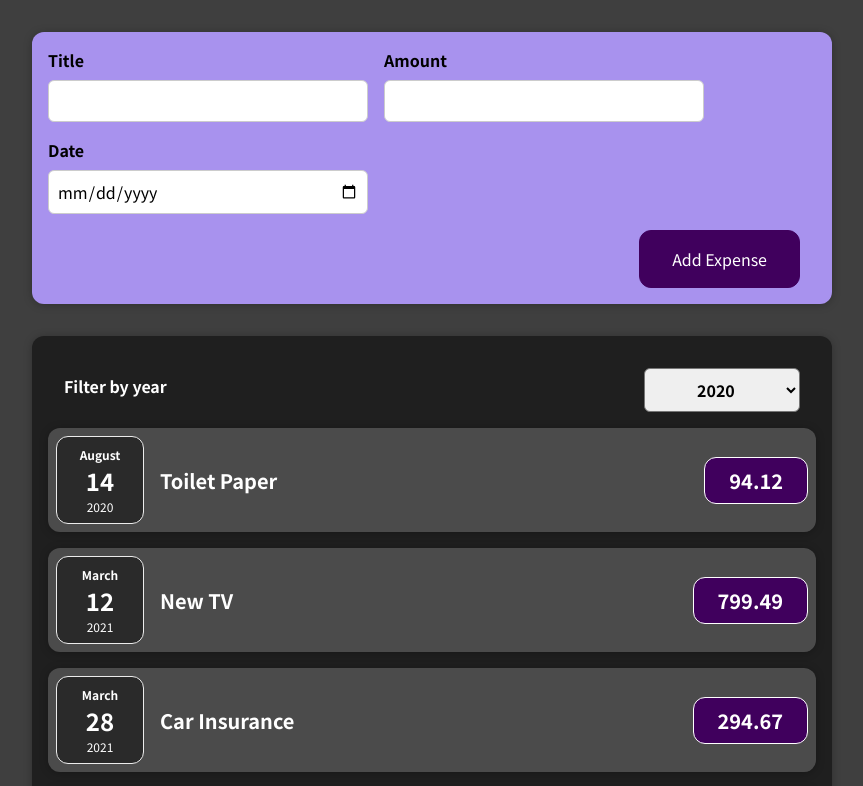
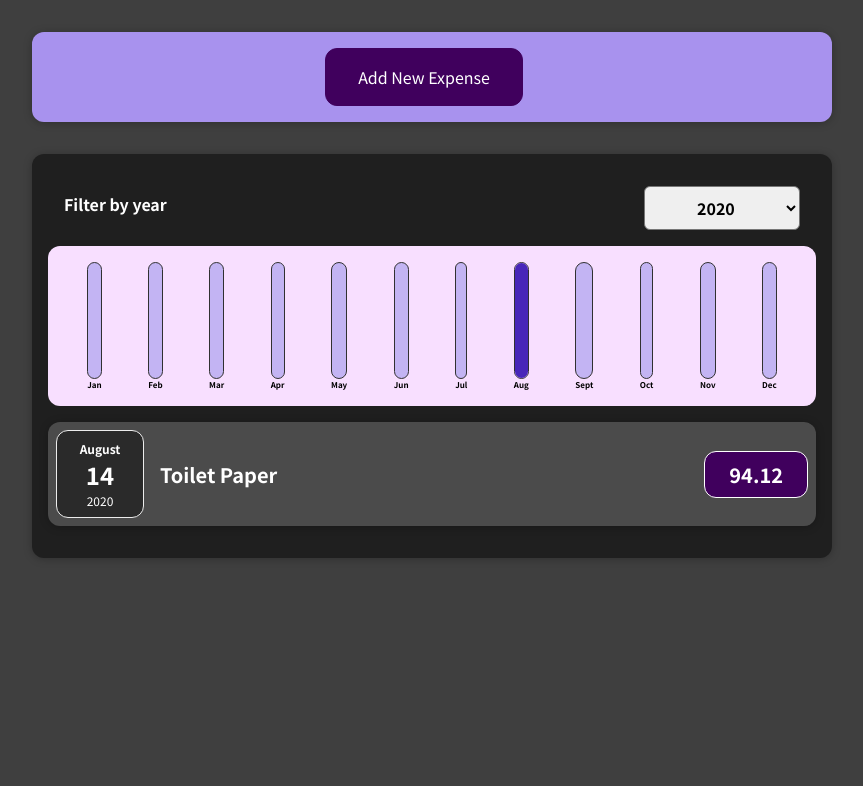
Before and after one commit to MrCooper42/react-expense-app, a React (Create React App) app: page / in a window 1280 px wide. Shown: the top 786 px of the page, without its empty margins (208-1071 px from the left). Built offline with nearby package versions, Linux system fonts and the light colour scheme.

Commit message:
Add chart and update expense form to hide with button

```diff
--- /dev/null
+++ b/src/components/Chart/Chart.css
@@ -0,0 +1,9 @@
+.chart {
+    padding: 1rem;
+    border-radius: 12px;
+    background-color: #f8dfff;
+    text-align: center;
+    display: flex;
+    justify-content: space-around;
+    height: 10rem;
+}
--- /dev/null
+++ b/src/components/Chart/Chart.js
@@ -0,0 +1,26 @@
+import "./Chart.css";
+import ChartBar from "./ChartBar";
+
+const Chart = (props) => {
+	const dataPointValues = props.dataPoints.map((dataPoint) => {
+		return dataPoint.value;
+	})
+	const totalMaximum = Math.max(...dataPointValues)
+
+	return (
+		<div className="chart">
+			{
+				props.dataPoints.map((dataPoint) => {
+					return <ChartBar
+						key={dataPoint.label}
+						value={+dataPoint.value}
+						maxValue={totalMaximum}
+						label={dataPoint.label}
+					/>;
+				})
+			}
+		</div>
+	);
+};
+
+export default Chart;
--- /dev/null
+++ b/src/components/Chart/ChartBar.css
@@ -0,0 +1,30 @@
+.chart-bar {
+    height: 100%;
+    display: flex;
+    flex-direction: column;
+    align-items: center;
+}
+
+.chart-bar__inner {
+    height: 100%;
+    width: 100%;
+    border: 1px solid #313131;
+    border-radius: 12px;
+    background-color: #c3b4f3;
+    overflow: hidden;
+    display: flex;
+    flex-direction: column;
+    justify-content: flex-end;
+}
+
+.chart-bar__fill {
+    background-color: #4826b9;
+    width: 100%;
+    transition: all 0.3s ease-out;
+}
+
+.chart-bar__label {
+    font-weight: bold;
+    font-size: 0.5rem;
+    text-align: center;
+}
--- /dev/null
+++ b/src/components/Chart/ChartBar.js
@@ -0,0 +1,26 @@
+import "./ChartBar.css";
+
+const ChartBar = (props) => {
+	let barFillHeight = "0%";
+
+	if (props.value > 0) {
+		barFillHeight = Math.round((props.value / props.maxValue) * 100) + "%";
+		console.log({barFillHeight, maxValue: props.maxValue});
+	}
+
+	return (
+		<div className="chart-bar">
+			<div className="chart-bar__inner">
+				<div
+					className="chart-bar__fill"
+					style={{
+						height: barFillHeight,
+					}}
+				/>
+			</div>
+			<div className="chart-bar__label">{props.label}</div>
+		</div>
+	);
+};
+
+export default ChartBar;
--- a/src/components/Expenses/ExpenseItem.js
+++ b/src/components/Expenses/ExpenseItem.js
@@ -4,6 +4,7 @@
 
 const ExpenseItem = (props) => {
 	return (
+		<li>
 			<Card className="expense-item">
 				<ExpenseDate date={props.date}/>
 				<div className="expense-item__description">
@@ -11,6 +12,7 @@
 					<div className="expense-item__price">{props.amount}</div>
 				</div>
 			</Card>
+		</li>
 	);
 };
 
--- a/src/components/Expenses/Expenses.js
+++ b/src/components/Expenses/Expenses.js
@@ -1,40 +1,27 @@
 import "./Expenses.css";
-import ExpenseItem from "./ExpenseItem";
 import Card from "../UI/Card";
 import ExpensesFilter from "./ExpensesFilter";
 import {useState} from "react";
+import ExpensesList from "./ExpensesList";
+import ExpensesChart from "./ExpensesChart";
 
 const Expenses = (props) => {
 	const [filteredYear, setFilteredYear] = useState("2020");
 
-	const filterExpenses = (filter) => {
+	const filterChangeHandler = (filter) => {
 		setFilteredYear(filter);
 	};
+
+	const filteredExpenses = props.items.filter((expense) => {
+		return expense.date.getFullYear().toString() === filteredYear;
+	});
 
 	return (
 		<div>
 			<Card className="expenses">
-				<ExpensesFilter selected={filteredYear} onChangeFilter={filterExpenses}/>
-				<ExpenseItem
-					title={props.items[0].title}
-					amount={props.items[0].amount}
-					date={props.items[0].date}
-				/>
-				<ExpenseItem
-					title={props.items[1].title}
-					amount={props.items[1].amount}
-					date={props.items[1].date}
-				/>
-				<ExpenseItem
-					title={props.items[2].title}
-					amount={props.items[2].amount}
-					date={props.items[2].date}
-				/>
-				<ExpenseItem
-					title={props.items[3].title}
-					amount={props.items[3].amount}
-					date={props.items[3].date}
-				/>
+				<ExpensesFilter selected={filteredYear} onChangeFilter={filterChangeHandler}/>
+				<ExpensesChart expenses={filteredExpenses}/>
+				<ExpensesList items={filteredExpenses}/>
 			</Card>
 		</div>
 	);
--- /dev/null
+++ b/src/components/Expenses/ExpensesChart.js
@@ -0,0 +1,30 @@
+import Chart from "../Chart/Chart";
+
+const ExpensesChart = (props) => {
+	const chartDataPoints = [
+		{label: "Jan", value: 0},
+		{label: "Feb", value: 0},
+		{label: "Mar", value: 0},
+		{label: "Apr", value: 0},
+		{label: "May", value: 0},
+		{label: "Jun", value: 0},
+		{label: "Jul", value: 0},
+		{label: "Aug", value: 0},
+		{label: "Sept", value: 0},
+		{label: "Oct", value: 0},
+		{label: "Nov", value: 0},
+		{label: "Dec", value: 0},
+	];
+
+	props.expenses.forEach((expense) => {
+		const expenseMonth = expense.date.getMonth();
+		console.log({expenseMonth, date: expense.date});
+		chartDataPoints[expenseMonth].value += expense.amount;
+	});
+
+	return (
+		<Chart dataPoints={chartDataPoints}/>
+	);
+};
+
+export default ExpensesChart;
--- /dev/null
+++ b/src/components/Expenses/ExpensesList.css
@@ -0,0 +1,9 @@
+.expenses-list {
+    list-style: none;
+    padding: 0;
+}
+
+.expenses-list__fallback {
+    color: white;
+    text-align: center;
+}
--- /dev/null
+++ b/src/components/Expenses/ExpensesList.js
@@ -0,0 +1,29 @@
+import "./ExpensesList.css";
+import ExpenseItem from "./ExpenseItem";
+
+const ExpensesList = (props) => {
+	if (props.items.length === 0) {
+		return (
+			<p className="expenses-list__fallback">No expenses found.</p>
+		);
+	}
+
+	return (
+		<ul className="expenses-list">
+			{
+				props.items.map((item) => {
+					return (
+						<ExpenseItem
+							key={item.id}
+							title={item.title}
+							amount={item.amount}
+							date={item.date}
+						/>
+					);
+				})
+			}
+		</ul>
+	);
+};
+
+export default ExpensesList;
--- a/src/components/NewExpense/ExpenseForm.js
+++ b/src/components/NewExpense/ExpenseForm.js
@@ -2,42 +2,10 @@
 import {useState} from "react";
 
 const ExpenseForm = (props) => {
-// This is used if you wanted combined state and to ensure previous state when using fill
-	// const [userInput, setUserInput] = useState({
-	// 	enteredTitle: "",
-	// 	enteredAmount: "",
-	// 	enteredDate: "",
-	// });
-	//
-	// const titleChangeHandler = (event) => {
-	// 	setUserInput((prevState) => {
-	// 		return {
-	// 			...prevState,
-	// 			enteredTitle: event.target.value,
-	// 		};
-	// 	});
-	// };
-	// const amountChangeHandler = (event) => {
-	// 	setUserInput((prevState) => {
-	// 		return {
-	// 			...prevState,
-	// 			enteredAmount: event.target.value,
-	// 		};
-	// 	});
-	// };
-	// const dateChangeHandler = (event) => {
-	// 	setUserInput((prevState) => {
-	// 		return {
-	// 			...prevState,
-	// 			enteredDate: event.target.value,
-	// 		};
-	// 	});
-	// };
-
-
 	const [enteredTitle, setEnteredTitle] = useState("");
 	const [enteredAmount, setEnteredAmount] = useState("");
 	const [enteredDate, setEnteredDate] = useState("");
+	const [showForm, setShowForm] = useState(false);
 
 	const titleChangeHandler = (event) => {
 		setEnteredTitle(event.target.value);
@@ -49,21 +17,40 @@
 		setEnteredDate(event.target.value);
 	};
 
+	function clearForm() {
+		setEnteredTitle("");
+		setEnteredAmount("");
+		setEnteredDate("");
+	}
+
 	const submitHandler = (event) => {
 		event.preventDefault();
 
 		const expenseData = {
 			title: enteredTitle,
-			amount: enteredAmount,
+			amount: +enteredAmount,
 			date: new Date(enteredDate),
 		};
 
 		props.onSaveExpenseData(expenseData);
 
-		setEnteredTitle("");
-		setEnteredAmount("");
-		setEnteredDate("");
+		clearForm();
 	};
+
+	const isValid = enteredTitle !== "" && enteredAmount !== "" && enteredDate !== "";
+
+	const toggleShowForm = () => {
+		clearForm();
+		setShowForm((prevShowForm) => {
+			return !prevShowForm;
+		});
+	};
+
+	if (!showForm) {
+		return (
+			<button type="button" onClick={toggleShowForm}>Add New Expense</button>
+		);
+	}
 
 	return (
 		<form onSubmit={submitHandler}>
@@ -98,7 +85,8 @@
 				</div>
 			</div>
 			<div className="new-expense__actions">
-				<button type="submit">Add Expense</button>
+				<button type="button" onClick={toggleShowForm}>Cancel</button>
+				<button type="submit" disabled={!isValid}>Add Expense</button>
 			</div>
 		</form>
 	);
--- a/src/components/NewExpense/NewExpense.css
+++ b/src/components/NewExpense/NewExpense.css
@@ -26,13 +26,9 @@
     border-color: #510674;
 }
 
-.new-expense button.alternative {
+.new-expense button:disabled {
     color: #220131;
     border-color: transparent;
-    background-color: transparent;
+    background-color: #ddb3f8;
+    cursor: not-allowed;
 }
-
-.new-expense button.alternative:hover,
-.new-expense button.alternative:active {
-    background-color: #ddb3f8;
-}
```
Also changed, not shown: src/components/NewExpense/ExpenseForm.css (line endings or trailing spaces). Lines whose indentation alone changed are shown as unchanged.
